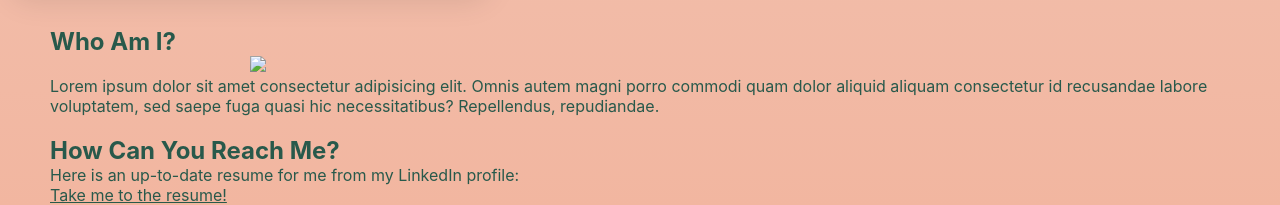
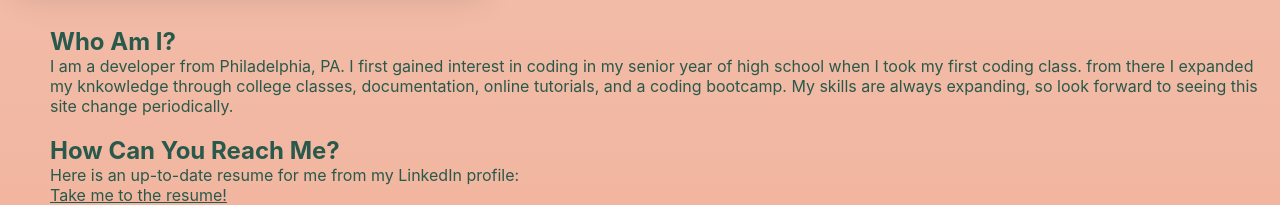
Before and after one commit to DaveDw/Dwight-Portfolio, a plain HTML site: page index.html in a window 1280 px wide. Shown: the part 2140-2345 px from the top of the page. Drawn offline with nearby package versions, Linux system fonts and the light colour scheme.

Commit message:
removed the lorem ipsum in the about section

```diff
--- a/index.html
+++ b/index.html
@@ -53,7 +53,7 @@
     <br>
     <br>
 
-    <h2>Showcasing Some Skill</h2>
+    <h2 id="showcase">Showcasing Some Skill</h2>
     <br>
     <div class="flex" >
         <section id="examples">
@@ -95,11 +95,8 @@
     <br>
     <article id="about">
         <h2>Who Am I?</h2>
-        <img src="assets/images/resume.png">
         <p>
-            Lorem ipsum dolor sit amet consectetur adipisicing elit. Omnis autem magni porro commodi quam dolor aliquid
-            aliquam consectetur id recusandae labore voluptatem, sed saepe fuga quasi hic necessitatibus? Repellendus,
-            repudiandae.
+            I am a developer from Philadelphia, PA. I first gained interest in coding in my senior year of high school when I took my first coding class. from there I expanded my knkowledge through college classes, documentation, online tutorials, and a coding bootcamp. My skills are always expanding, so look forward to seeing this site change periodically.
         </p>
 
     </article>
```
